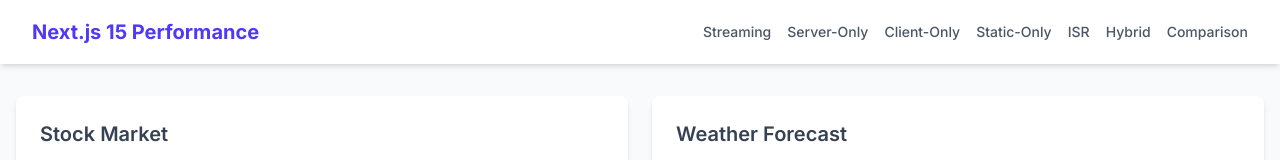
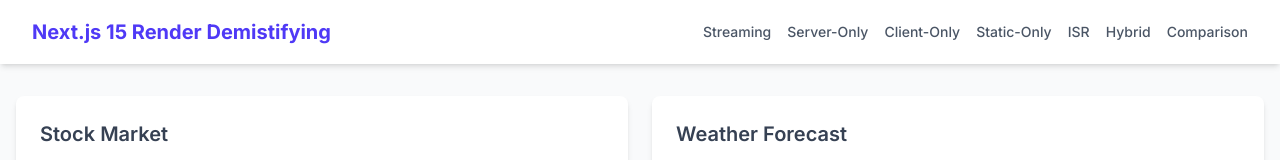
Before and after one commit to YaroslavMatushevych/Next-Render-Demistifying, a Next.js app: page /isr in a window 1280 px wide. Shown: the top 160 px of the page. Built offline with nearby package versions, Linux system fonts and the light colour scheme.

Commit message:
impr: improved metadata

```diff
--- a/app/(server)/layout.jsx
+++ b/app/(server)/layout.jsx
@@ -1,10 +1,5 @@
 import '@/app/globals.css';
 import Link from 'next/link';
-
-export const metadata = {
-  title: 'Next.js 15 Performance Comparison',
-  description: 'Real-world comparison of Next.js 15 rendering strategies',
-};
 
 export default function RootLayout({ children }) {
   return (
@@ -14,7 +9,7 @@ export default function RootLayout({ children }) {
             <div className="max-w-7xl mx-auto px-4 sm:px-6 lg:px-8">
               <div className="flex justify-between h-16 items-center">
                 <Link href="/" className="text-xl font-bold text-indigo-600">
-                  Next.js 15 Performance
+                  Next.js 15 Render Demistifying
                 </Link>
                 <div className="hidden sm:flex gap-4 text-sm font-medium text-gray-600">
                   <Link href="/streaming" className="hover:text-indigo-600">Streaming</Link>
--- a/app/layout.jsx
+++ b/app/layout.jsx
@@ -1,8 +1,12 @@
 import '@/app/globals.css';
 import { Inter } from 'next/font/google';
-import Link from 'next/link';
 
 const inter = Inter({ subsets: ['latin'] });
+
+export const metadata = {
+    title: 'Next.js 15 Render Demistifying',
+    description: 'Real-world examples of Next.js 15 rendering strategies',
+};
 
 export default function RootLayout({
     children,
```
